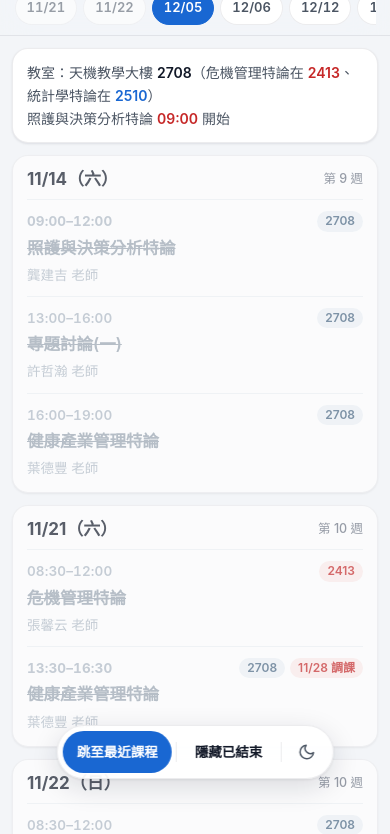
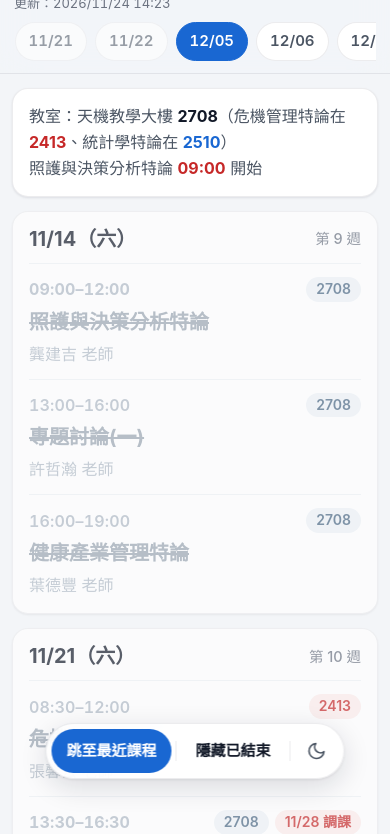
Before and after one commit to nono7629/course-schedule, a plain HTML site: page index.html in a window 390 px wide. Shown: the part 53-887 px from the top of the page. Drawn offline with Linux system fonts and the light colour scheme.

Commit message:
style: enlarge typography for better mobile readability

```diff
--- a/index.html
+++ b/index.html
@@ -130,12 +130,12 @@ body{
   background:var(--bg);
   color:var(--text);
   font-family:-apple-system,BlinkMacSystemFont,"SF Pro Text","PingFang TC","Roboto","Noto Sans TC",sans-serif;
-  font-size:16px;
+  font-size:18px;
   line-height:1.5;
   -webkit-font-smoothing:antialiased;
   -webkit-tap-highlight-color:transparent;
   overscroll-behavior-y:contain;
-  padding-bottom:calc(88px + env(safe-area-inset-bottom));
+  padding-bottom:calc(96px + env(safe-area-inset-bottom));
 }
 
 /* Sticky Mobile App Header */
@@ -153,19 +153,19 @@ body{
 .header-inner{
   max-width:680px;
   margin:0 auto;
-  padding:10px max(14px,env(safe-area-inset-right)) 8px max(14px,env(safe-area-inset-left));
+  padding:10px max(14px,env(safe-area-inset-right)) 10px max(14px,env(safe-area-inset-left));
 }
 
 .title-row{
   display:flex;
   align-items:baseline;
   justify-content:space-between;
-  gap:10px;
+  gap:8px;
   flex-wrap:wrap;
 }
 
 h1{
-  font-size:20px;
+  font-size:22px;
   font-weight:700;
   letter-spacing:-0.01em;
   margin:0;
@@ -173,7 +173,7 @@ h1{
 }
 
 .upd{
-  font-size:12px;
+  font-size:13px;
   color:var(--text-muted);
   font-variant-numeric:tabular-nums;
   white-space:nowrap;
@@ -182,12 +182,12 @@ h1{
 /* Horizontal Quick Date Chips */
 .date-strip{
   display:flex;
-  gap:6px;
+  gap:8px;
   overflow-x:auto;
   -webkit-overflow-scrolling:touch;
   scrollbar-width:none;
   scroll-snap-type:x proximity;
-  margin-top:8px;
+  margin-top:9px;
   padding-bottom:2px;
 }
 .date-strip::-webkit-scrollbar{display:none}
@@ -200,11 +200,11 @@ h1{
   background:var(--surface);
   color:var(--text-sec);
   font:inherit;
-  font-size:13px;
+  font-size:15px;
   font-weight:600;
   font-variant-numeric:tabular-nums;
-  padding:6px 11px;
-  min-height:34px;
+  padding:7px 13px;
+  min-height:38px;
   border-radius:999px;
   cursor:pointer;
   display:inline-flex;
@@ -232,21 +232,21 @@ h1{
 .container{
   max-width:680px;
   margin:0 auto;
-  padding:12px max(12px,env(safe-area-inset-right)) 12px max(12px,env(safe-area-inset-left));
+  padding:14px max(12px,env(safe-area-inset-right)) 14px max(12px,env(safe-area-inset-left));
 }
 
 .info{
   background:var(--surface);
   border:1px solid var(--border);
   border-radius:var(--radius-card);
-  padding:12px 14px;
-  font-size:14px;
+  padding:14px 16px;
+  font-size:16px;
   line-height:1.65;
-  margin-bottom:12px;
+  margin-bottom:14px;
   box-shadow:var(--shadow);
   color:var(--text-sec);
 }
-.info b{color:var(--text);font-weight:600}
+.info b{color:var(--text);font-weight:700}
 .info .hl-r{color:var(--red)}
 .info .hl-b{color:var(--blue)}
 
@@ -255,8 +255,8 @@ section{
   background:var(--surface);
   border:1px solid var(--border);
   border-radius:var(--radius-card);
-  padding:12px 14px;
-  margin:12px 0;
+  padding:14px 16px;
+  margin:14px 0;
   box-shadow:var(--shadow);
   scroll-margin-top:calc(var(--header-offset) + 10px);
   transition:opacity .2s ease;
@@ -285,19 +285,19 @@ h2{
   justify-content:space-between;
   align-items:center;
   gap:8px;
-  font-size:17px;
+  font-size:20px;
   font-weight:700;
-  margin:0 0 8px;
+  margin:0 0 10px;
   line-height:1.35;
 }
 h2 span{
   display:inline-flex;
   align-items:center;
   flex-wrap:wrap;
-  gap:6px;
+  gap:8px;
 }
 h2 small{
-  font-size:12.5px;
+  font-size:14.5px;
   color:var(--text-muted);
   font-weight:500;
   white-space:nowrap;
@@ -307,8 +307,8 @@ h2 small{
 .c{
   display:flex;
   flex-direction:column;
-  gap:5px;
-  padding:11px 0;
+  gap:6px;
+  padding:13px 0;
   border-top:1px solid var(--divider);
 }
 .c:last-child{padding-bottom:2px}
@@ -325,11 +325,11 @@ h2 small{
   display:inline-flex;
   align-items:center;
   flex-wrap:wrap;
-  gap:5px;
+  gap:6px;
 }
 
 .t{
-  font-size:13.5px;
+  font-size:16px;
   font-weight:600;
   color:var(--text-sec);
   font-variant-numeric:tabular-nums;
@@ -341,23 +341,23 @@ h2 small{
 }
 
 .n{
-  font-size:16.5px;
-  font-weight:600;
+  font-size:20px;
+  font-weight:700;
   line-height:1.4;
   color:var(--text);
 }
 
 .p{
-  font-size:13.5px;
+  font-size:16px;
   color:var(--text-muted);
 }
 
 .tag{
   display:inline-flex;
   align-items:center;
-  font-size:12px;
+  font-size:14px;
   line-height:1.2;
-  padding:3px 8px;
+  padding:4px 10px;
   border-radius:999px;
   background:var(--slate-bg);
   color:var(--slate);
@@ -383,21 +383,21 @@ h2 small{
 }
 
 .note{
-  margin-top:4px;
-  font-size:13.5px;
+  margin-top:5px;
+  font-size:16px;
   color:var(--slate);
   background:var(--surface-sub);
   border:1px solid var(--border);
   border-radius:10px;
-  padding:8px 10px;
-  line-height:1.55;
+  padding:10px 12px;
+  line-height:1.6;
 }
-.note b{color:var(--text);font-weight:600}
+.note b{color:var(--text);font-weight:700}
 
 /* Larger phones / tablets keep compact clarity */
 @media (min-width: 520px){
-  h1{font-size:21px}
-  .c{padding:12px 0}
+  h1{font-size:24px}
+  .c{padding:14px 0}
 }
 
 /* Hide completed sections when filter is active */
@@ -410,22 +410,22 @@ body.hide-done section.done{display:none}
   border:1px solid var(--border);
   border-radius:var(--radius-card);
   padding:28px 16px;
-  margin:12px 0;
+  margin:14px 0;
   color:var(--text-muted);
-  font-size:15px;
+  font-size:17px;
 }
 .empty-state.visible{display:block}
 .empty-state button{
-  margin-top:12px;
+  margin-top:14px;
   appearance:none;
   border:none;
   background:var(--blue);
   color:#fff;
   font:inherit;
-  font-size:14px;
+  font-size:16px;
   font-weight:600;
-  padding:10px 18px;
-  min-height:44px;
+  padding:10px 20px;
+  min-height:46px;
   border-radius:999px;
   cursor:pointer;
 }
@@ -451,7 +451,7 @@ body.hide-done section.done{display:none}
   border:1px solid var(--border);
   border-radius:999px;
   box-shadow:var(--shadow-dock);
-  max-width:calc(100vw - 20px);
+  max-width:calc(100vw - 16px);
 }
 
 .dock-btn{
@@ -460,10 +460,10 @@ body.hide-done section.done{display:none}
   background:transparent;
   color:var(--text);
   font:inherit;
-  font-size:13.5px;
+  font-size:15px;
   font-weight:600;
-  padding:0 14px;
-  height:42px;
+  padding:0 15px;
+  height:44px;
   min-width:44px;
   border-radius:999px;
   cursor:pointer;
@@ -475,6 +475,10 @@ body.hide-done section.done{display:none}
   transition:transform .12s ease,background-color .15s ease,color .15s ease;
 }
 .dock-btn:active{transform:scale(.96)}
+
+@media (max-width: 359px){
+  .dock-btn{font-size:13.5px;padding:0 11px}
+}
 
 .dock-btn.primary{
   background:var(--blue);
@@ -491,14 +495,14 @@ body.hide-done section.done{display:none}
 }
 
 .dock-btn.theme-btn{
-  width:42px;
-  min-width:42px;
+  width:44px;
+  min-width:44px;
   padding:0;
   color:var(--text-sec);
 }
 .dock-btn.theme-btn svg{
-  width:18px;
-  height:18px;
+  width:20px;
+  height:20px;
   display:block;
 }
 .dock-btn.theme-btn .icon-sun{display:none}
@@ -519,7 +523,7 @@ body.hide-done section.done{display:none}
   <div class="header-inner">
     <div class="title-row">
       <h1>課表（11/14 – 1/17）</h1>
-      <div class="upd">更新：2026/11/24 14:11</div>
+      <div class="upd">更新：2026/11/24 14:23</div>
     </div>
     <nav class="date-strip" id="date-strip" aria-label="快速跳轉日期"></nav>
   </div>
```
